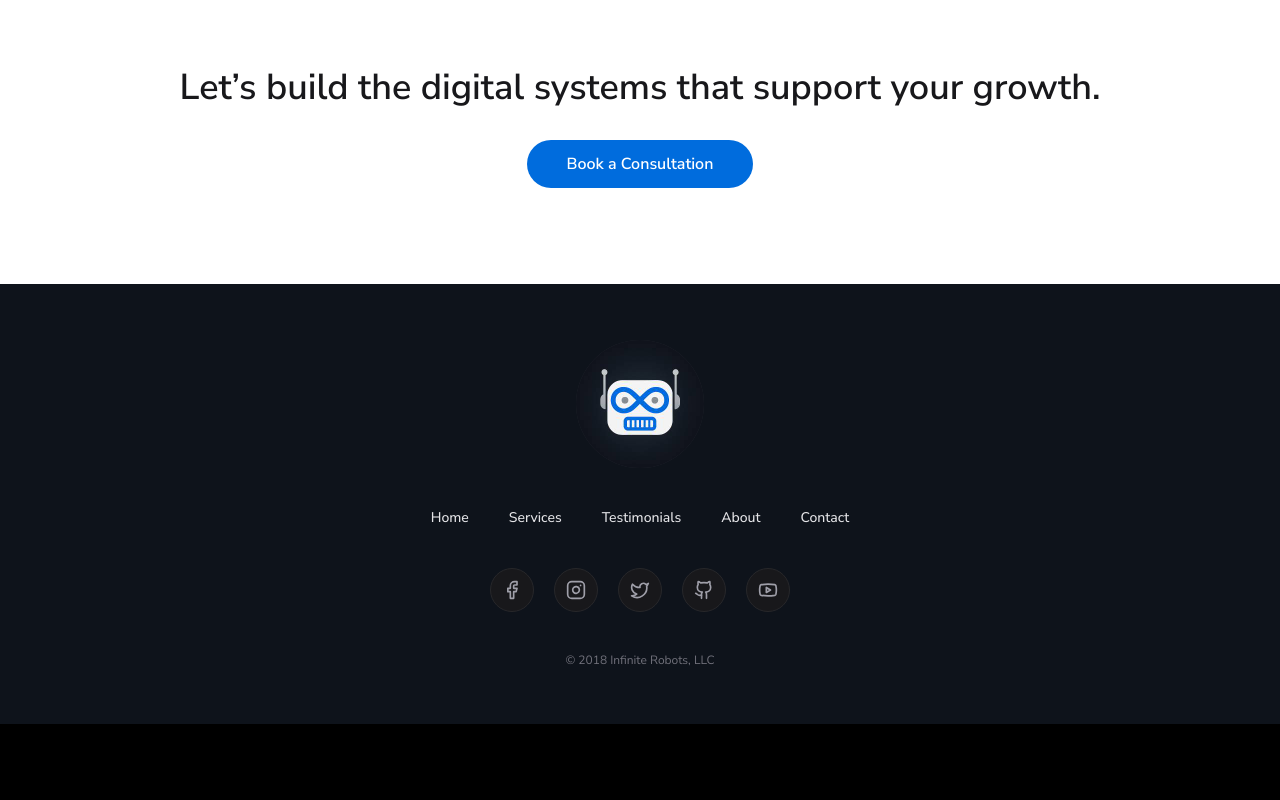
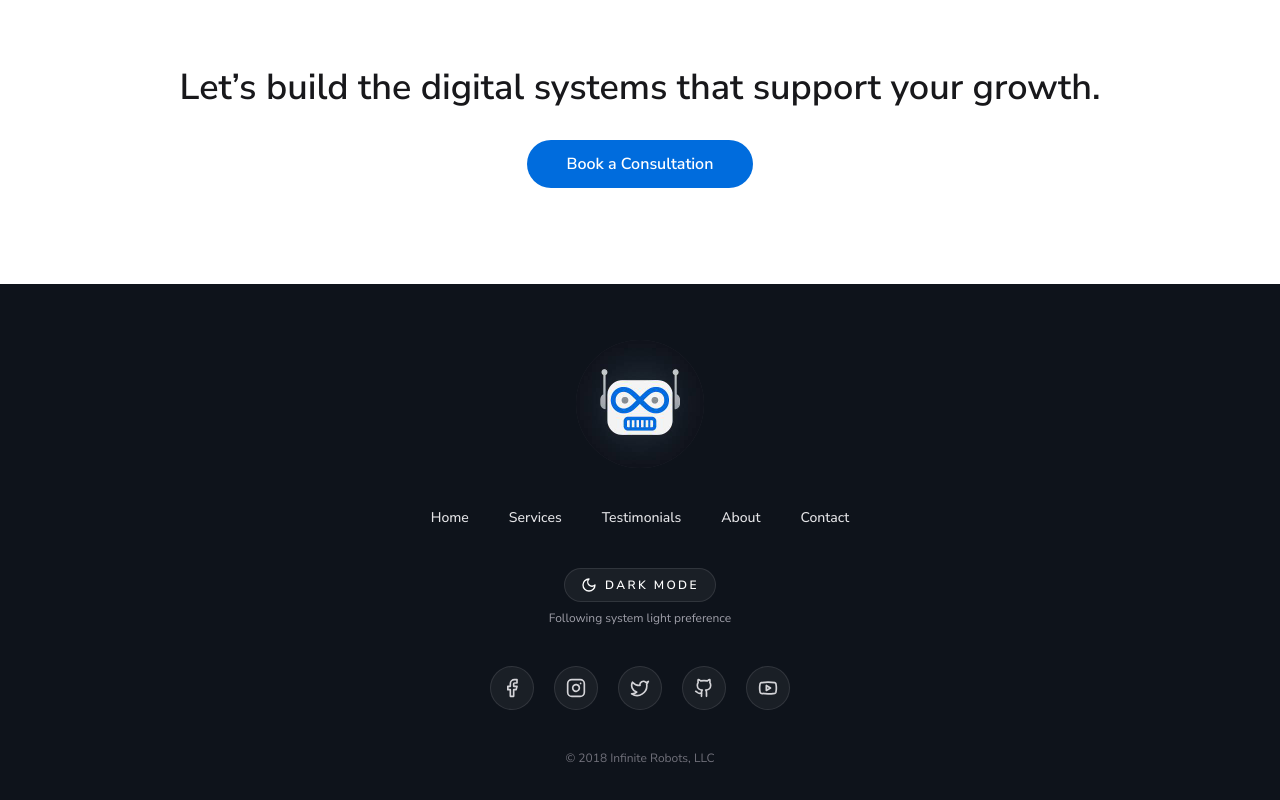
Before and after one commit to infinite-robots/infinite-robots-homepage, a Next.js app: page / in a window 1280 px wide. Shown: the part 2568-3368 px from the top of the page. Before the commit the page ends 3292 px from the top, so only its background shows below. Built offline with nearby package versions, Linux system fonts and the light colour scheme.

Commit message:
add dark mode

```diff
--- a/app/globals.css
+++ b/app/globals.css
@@ -1,9 +1,15 @@
 @config "../tailwind.config.ts";
 @import "tailwindcss";
 
+:root {
+  color-scheme: light;
+}
+
+:root.dark {
+  color-scheme: dark;
+}
+
 body {
-  background: #000;
-  color: #fff;
   font-family: var(--font-nunito-sans), system-ui, -apple-system,
     BlinkMacSystemFont, "Segoe UI", sans-serif;
 }
--- a/app/layout.tsx
+++ b/app/layout.tsx
@@ -1,9 +1,13 @@
 import { Analytics } from "@vercel/analytics/next";
 import { ResponsiveHeader } from "@/components/common/ResponsiveHeader";
 import { SiteFooter } from "@/components/common/SiteFooter";
+import { ThemeProvider } from "@/components/common/ThemeProvider";
 import type { Metadata, Viewport } from "next";
 import { Nunito_Sans } from "next/font/google";
+import Script from "next/script";
 import "./globals.css";
+
+const themeInitScript = `(function () { try { var storageKey = "ir-theme"; var className = "dark"; var root = document.documentElement; var stored = window.localStorage.getItem(storageKey); var prefersDark = window.matchMedia("(prefers-color-scheme: dark)").matches; var theme = stored === "light" || stored === "dark" ? stored : prefersDark ? "dark" : "light"; root.classList.toggle(className, theme === "dark"); root.dataset.theme = theme; root.style.colorScheme = theme; } catch (error) {} })();`;
 
 const nunitoSans = Nunito_Sans({
   variable: "--font-nunito-sans",
@@ -30,7 +34,10 @@ export const metadata: Metadata = {
 };
 
 export const viewport: Viewport = {
-  themeColor: "#ffffff",
+  themeColor: [
+    { media: "(prefers-color-scheme: light)", color: "#ffffff" },
+    { media: "(prefers-color-scheme: dark)", color: "#0b1120" },
+  ],
 };
 
 export default function RootLayout({
@@ -39,14 +46,21 @@ export default function RootLayout({
   children: React.ReactNode;
 }>) {
   return (
-    <html lang="en" className={nunitoSans.variable}>
-      <body className="bg-white font-sans text-zinc-900 antialiased">
+    <html lang="en" className={nunitoSans.variable} suppressHydrationWarning>
+      <body className="bg-white font-sans text-zinc-900 antialiased transition-colors duration-300 dark:bg-zinc-950 dark:text-zinc-100">
+        <Script
+          id="theme-init"
+          strategy="beforeInteractive"
+          dangerouslySetInnerHTML={{ __html: themeInitScript }}
+        />
+        <ThemeProvider>
           <div className="flex min-h-screen flex-col">
             <ResponsiveHeader />
             <div className="flex-1">{children}</div>
             <Analytics />
             <SiteFooter />
           </div>
+        </ThemeProvider>
       </body>
     </html>
   );
--- a/app/page.tsx
+++ b/app/page.tsx
@@ -7,7 +7,7 @@ import { WhyChoose } from "@/components/homepage/WhyChoose";
 
 export default function Home() {
   return (
-    <main className="flex flex-col gap-0 bg-white text-zinc-900">
+    <main className="flex flex-col gap-0 bg-white text-zinc-900 transition-colors duration-300 dark:bg-zinc-950 dark:text-zinc-100">
       <HeroSection />
       <ValueStripe />
       <ServicesOverview />
--- a/components/common/SiteFooter.tsx
+++ b/components/common/SiteFooter.tsx
@@ -1,7 +1,18 @@
+"use client";
+
 import Image from "next/image";
 import Link from "next/link";
+import {
+  Facebook,
+  Github,
+  Instagram,
+  Moon,
+  Sun,
+  Twitter,
+  Youtube,
+} from "lucide-react";
 
-import { Facebook, Github, Instagram, Twitter, Youtube } from "lucide-react";
+import { useTheme } from "./ThemeProvider";
 
 const footerLinks = [
   { label: "Home", href: "/" },
@@ -19,13 +30,68 @@ const socialLinks = [
   { label: "YouTube", href: "https://youtube.com", icon: Youtube },
 ];
 
+function ThemeToggle() {
+  const {
+    isReady,
+    theme,
+    systemTheme,
+    userPreference,
+    toggleTheme,
+    setThemePreference,
+  } = useTheme();
+
+  const Icon = theme === "dark" ? Sun : Moon;
+  const toggleLabel =
+    theme === "dark" ? "Switch to light mode" : "Switch to dark mode";
+
+  const helperMessage = !isReady
+    ? "Loading theme preference..."
+    : userPreference === "system"
+    ? `Following system ${systemTheme} preference`
+    : `Using ${userPreference} mode`;
+
+  return (
+    <div className="flex flex-col items-center gap-2 text-sm text-zinc-200 dark:text-zinc-300">
+      <button
+        type="button"
+        className="group flex items-center gap-2 rounded-full border border-white/10 bg-white/5 px-4 py-2 font-medium transition-colors hover:border-white/25 hover:bg-white/10 disabled:cursor-not-allowed disabled:opacity-60 dark:border-zinc-700 dark:bg-zinc-800/60 dark:hover:border-zinc-500 dark:hover:bg-zinc-700/80"
+        onClick={toggleTheme}
+        aria-label={toggleLabel}
+        aria-pressed={theme === "dark"}
+        disabled={!isReady}
+      >
+        <Icon
+          aria-hidden="true"
+          className="h-4 w-4 text-white transition group-hover:rotate-12 dark:text-zinc-100"
+        />
+        <span className="text-xs font-semibold uppercase tracking-[0.2em] text-white dark:text-zinc-100">
+          {theme === "dark" ? "Light Mode" : "Dark Mode"}
+        </span>
+      </button>
+      {!isReady || userPreference === "system" ? (
+        <span className="text-xs text-zinc-400 dark:text-zinc-500">
+          {helperMessage}
+        </span>
+      ) : (
+        <button
+          type="button"
+          className="text-xs text-zinc-400 underline-offset-4 transition hover:text-white hover:underline dark:text-zinc-500 dark:hover:text-zinc-300"
+          onClick={() => setThemePreference("system")}
+        >
+          Revert to system default
+        </button>
+      )}
+    </div>
+  );
+}
+
 export function SiteFooter() {
   return (
-    <footer className="bg-brand-dark py-14 text-zinc-400">
+    <footer className="bg-brand-dark py-14 text-zinc-300 transition-colors duration-300">
       <div className="container mx-auto flex flex-col items-center gap-10 px-6">
         <Link
           href="/"
-          className="flex items-center gap-3 text-lg font-semibold tracking-tight text-white transition hover:opacity-90"
+          className="flex items-center gap-3 text-lg font-semibold tracking-tight text-white transition hover:opacity-90 dark:text-zinc-100"
         >
           <span className="relative h-32 w-32 flex-shrink-0 overflow-hidden rounded-full bg-white/10">
             <Image
@@ -39,34 +105,36 @@ export function SiteFooter() {
           </span>
         </Link>
 
-        <nav className="flex flex-wrap justify-center gap-x-10 gap-y-4 text-sm font-medium text-zinc-200">
+        <nav className="flex flex-wrap justify-center gap-x-10 gap-y-4 text-sm font-medium text-zinc-200 dark:text-zinc-300">
           {footerLinks.map((link) => (
             <Link
               key={link.label}
               href={link.href}
-              className="transition-colors hover:text-white"
+              className="transition-colors hover:text-white dark:hover:text-zinc-100"
             >
               {link.label}
             </Link>
           ))}
         </nav>
 
-        <div className="flex items-center justify-center gap-5 text-zinc-200">
+        <ThemeToggle />
+
+        <div className="flex items-center justify-center gap-5 text-zinc-200 dark:text-zinc-300">
           {socialLinks.map(({ label, href, icon: Icon }) => (
             <a
               key={label}
               href={href}
-              className="group flex h-11 w-11 items-center justify-center rounded-full border border-zinc-800 bg-zinc-900 transition duration-200 hover:border-zinc-600 hover:bg-zinc-800"
+              className="group flex h-11 w-11 items-center justify-center rounded-full border border-white/10 bg-white/5 transition duration-200 hover:border-white/30 hover:bg-white/15 dark:border-zinc-700 dark:bg-zinc-800/70 dark:hover:border-zinc-500 dark:hover:bg-zinc-700"
               aria-label={label}
               target="_blank"
               rel="noreferrer"
             >
-              <Icon className="h-5 w-5 text-zinc-400 transition group-hover:text-white" />
+              <Icon className="h-5 w-5 text-zinc-300 transition group-hover:text-white dark:text-zinc-200 dark:group-hover:text-zinc-100" />
             </a>
           ))}
         </div>
 
-        <p className="text-xs text-zinc-500">
+        <p className="text-xs text-zinc-500 dark:text-zinc-500">
           © {new Date().getFullYear()} Infinite Robots, LLC
         </p>
       </div>
--- /dev/null
+++ b/components/common/ThemeProvider.tsx
@@ -0,0 +1,153 @@
+"use client";
+
+import {
+  createContext,
+  useCallback,
+  useContext,
+  useEffect,
+  useMemo,
+  useRef,
+  useState,
+} from "react";
+
+type Theme = "light" | "dark";
+type ThemePreference = Theme | "system";
+
+interface ThemeContextValue {
+  readonly isReady: boolean;
+  readonly theme: Theme;
+  readonly systemTheme: Theme;
+  readonly userPreference: ThemePreference;
+  toggleTheme: () => void;
+  setThemePreference: (preference: ThemePreference) => void;
+}
+
+const ThemeContext = createContext<ThemeContextValue | undefined>(undefined);
+
+const STORAGE_KEY = "ir-theme";
+const MEDIA_QUERY = "(prefers-color-scheme: dark)";
+
+const isTheme = (value: unknown): value is Theme =>
+  value === "light" || value === "dark";
+
+const applyThemeClass = (theme: Theme) => {
+  if (typeof document === "undefined") {
+    return;
+  }
+
+  const root = document.documentElement;
+  root.classList.toggle("dark", theme === "dark");
+  root.dataset.theme = theme;
+  root.style.colorScheme = theme;
+};
+
+export function ThemeProvider({ children }: { children: React.ReactNode }) {
+  const [theme, setTheme] = useState<Theme>("light");
+  const [systemTheme, setSystemTheme] = useState<Theme>("light");
+  const [userPreference, setUserPreference] =
+    useState<ThemePreference>("system");
+  const [isReady, setIsReady] = useState(false);
+  const userPreferenceRef = useRef<Theme | null>(null);
+
+  useEffect(() => {
+    if (typeof window === "undefined") {
+      return;
+    }
+
+    const mediaQuery = window.matchMedia(MEDIA_QUERY);
+    const storedPreference = window.localStorage.getItem(STORAGE_KEY);
+    const storedTheme = isTheme(storedPreference) ? storedPreference : null;
+
+    const initialSystemTheme: Theme = mediaQuery.matches ? "dark" : "light";
+    const initialTheme = storedTheme ?? initialSystemTheme;
+
+    if (storedTheme) {
+      userPreferenceRef.current = storedTheme;
+      setUserPreference(storedTheme);
+    } else {
+      setUserPreference("system");
+    }
+
+    setSystemTheme(initialSystemTheme);
+    setTheme(initialTheme);
+    applyThemeClass(initialTheme);
+    setIsReady(true);
+
+    const handleChange = (event: MediaQueryListEvent) => {
+      const nextSystemTheme: Theme = event.matches ? "dark" : "light";
+      setSystemTheme(nextSystemTheme);
+
+      if (!userPreferenceRef.current) {
+        setTheme(nextSystemTheme);
+        applyThemeClass(nextSystemTheme);
+      }
+    };
+
+    mediaQuery.addEventListener("change", handleChange);
+
+    return () => {
+      mediaQuery.removeEventListener("change", handleChange);
+    };
+  }, []);
+
+  const setThemePreference = useCallback(
+    (preference: ThemePreference) => {
+      if (typeof window === "undefined") {
+        return;
+      }
+
+      if (preference === "system") {
+        window.localStorage.removeItem(STORAGE_KEY);
+        userPreferenceRef.current = null;
+        setUserPreference("system");
+        setTheme(systemTheme);
+        applyThemeClass(systemTheme);
+        return;
+      }
+
+      window.localStorage.setItem(STORAGE_KEY, preference);
+      userPreferenceRef.current = preference;
+      setUserPreference(preference);
+      setTheme(preference);
+      applyThemeClass(preference);
+    },
+    [systemTheme]
+  );
+
+  const toggleTheme = useCallback(() => {
+    setThemePreference(theme === "dark" ? "light" : "dark");
+  }, [setThemePreference, theme]);
+
+  const contextValue = useMemo<ThemeContextValue>(
+    () => ({
+      isReady,
+      theme,
+      systemTheme,
+      userPreference,
+      toggleTheme,
+      setThemePreference,
+    }),
+    [
+      isReady,
+      setThemePreference,
+      systemTheme,
+      theme,
+      toggleTheme,
+      userPreference,
+    ]
+  );
+
+  return (
+    <ThemeContext.Provider value={contextValue}>
+      {children}
+    </ThemeContext.Provider>
+  );
+}
+
+export function useTheme() {
+  const context = useContext(ThemeContext);
+  if (!context) {
+    throw new Error("useTheme must be used within a ThemeProvider");
+  }
+  return context;
+}
--- a/components/homepage/FinalCallToAction.tsx
+++ b/components/homepage/FinalCallToAction.tsx
@@ -1,8 +1,8 @@
 export function FinalCallToAction() {
   return (
-    <section id="contact" className="py-24">
+    <section id="contact" className="py-24 transition-colors duration-300">
       <div className="container mx-auto flex flex-col items-center gap-8 px-6 text-center">
-        <h2 className="text-3xl font-semibold text-zinc-900 sm:text-4xl">
+        <h2 className="text-3xl font-semibold text-zinc-900 dark:text-zinc-100 sm:text-4xl">
           Let&rsquo;s build the digital systems that support your growth.
         </h2>
         <a
--- a/components/homepage/ValueStripe.tsx
+++ b/components/homepage/ValueStripe.tsx
@@ -7,9 +7,9 @@ const ITEMS = [
 
 export function ValueStripe() {
   return (
-    <section className="border-y border-zinc-100 bg-zinc-50">
+    <section className="border-y border-zinc-100 bg-zinc-50 transition-colors duration-300 dark:border-zinc-800 dark:bg-zinc-900">
       <div className="container mx-auto px-0 sm:px-6">
-        <div className="mx-auto grid max-w-none grid-cols-1 divide-y divide-zinc-100 text-center text-sm font-medium uppercase tracking-[0.3em] text-zinc-600 lg:max-w-5xl lg:grid-cols-4 lg:divide-y-0">
+        <div className="mx-auto grid max-w-none grid-cols-1 divide-y divide-zinc-100 text-center text-sm font-medium uppercase tracking-[0.3em] text-zinc-600 transition-colors duration-300 dark:divide-zinc-800 dark:text-zinc-400 lg:max-w-5xl lg:grid-cols-4 lg:divide-y-0">
           {ITEMS.map((item) => (
             <div
               key={item}
--- a/tailwind.config.ts
+++ b/tailwind.config.ts
@@ -2,6 +2,7 @@ import type { Config } from "tailwindcss";
 
 const config = {
   content: ["./app/**/*.{js,ts,jsx,tsx}", "./components/**/*.{js,ts,jsx,tsx}"],
+  darkMode: "class",
   theme: {
     extend: {
       colors: {
```
Also changed, not shown: components/homepage/HeroSection.tsx (+6 -3 lines), components/homepage/ProcessOverview.tsx (+10 -8 lines), components/homepage/ServicesOverview.tsx (+7 -5 lines), components/homepage/WhyChoose.tsx (+5 -5 lines). Lines whose indentation alone changed are shown as unchanged.
